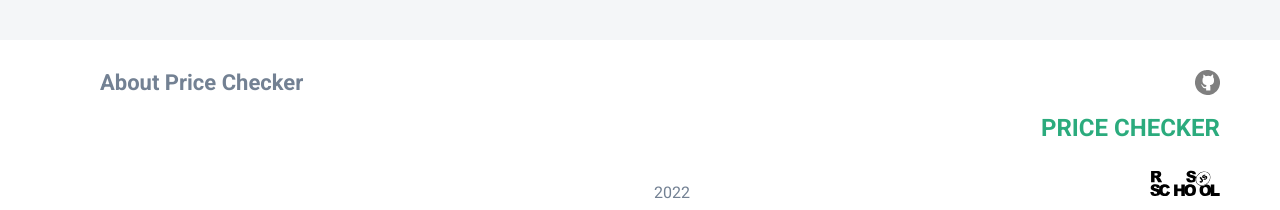
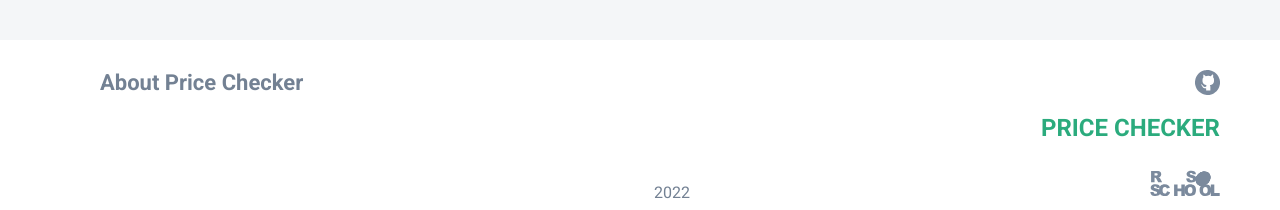
Before and after one commit to Loktysh/price-checker-front, a React (Create React App) app: page / in a window 1280 px wide. Shown: the part 1356-1566 px from the top of the page. Built offline with nearby package versions, Linux system fonts and the light colour scheme.

Commit message:
fix: fix svg color

```diff
--- a/src/components/common/AppFooter/styled.ts
+++ b/src/components/common/AppFooter/styled.ts
@@ -96,6 +96,7 @@ export const RssLink = styled.a`
 export const Logo = styled.img`
   width: 100%;
   height: 100%;
+  filter: invert(50%) sepia(9%) saturate(685%) hue-rotate(174deg) brightness(105%) contrast(96%);
 `;
 
 export const PriceChecker = styled(Link)`
```
